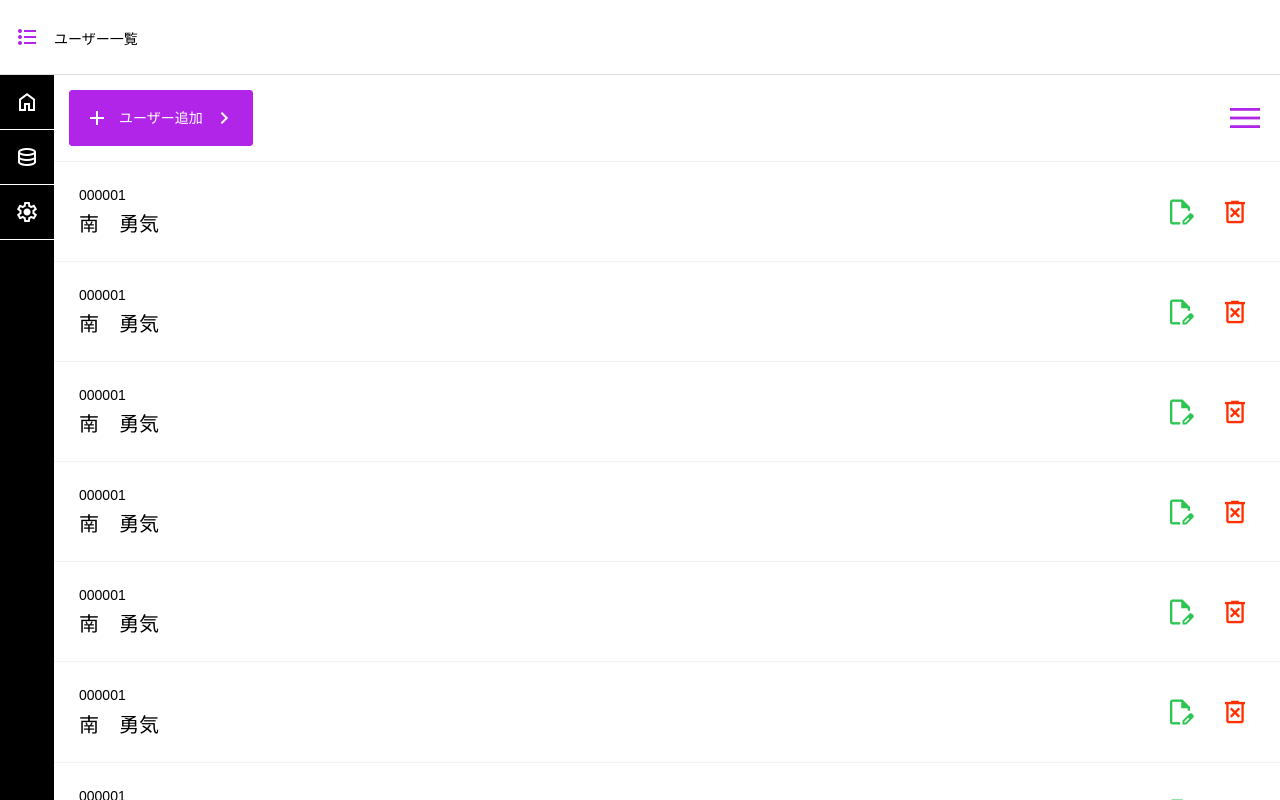
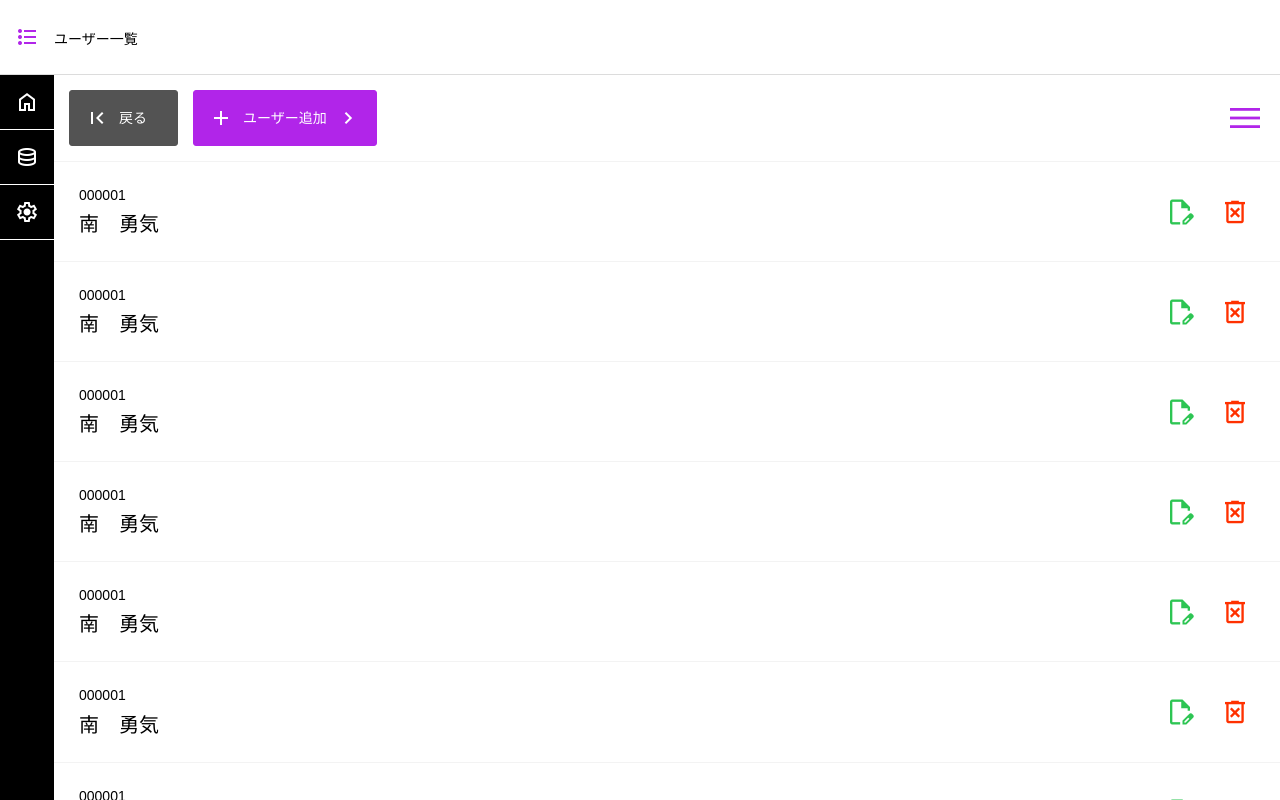
Before and after one commit to develop-y-minami/v-spa, a Vue app in the folder vite-project/: page /data-mgr/user in a window 1280 px wide. Built offline with nearby package versions, Linux system fonts and the light colour scheme.

Commit message:
ユーザー一覧に戻るボタンを追加

```diff
--- a/vite-project/src/assets/css/common/style.css
+++ b/vite-project/src/assets/css/common/style.css
@@ -2,6 +2,7 @@
     --color-violet: #b125e9;
     --color-red: #ff3100;
     --color-green: #2dc553;
+    --color-gray: #535353;
 }
 
 /***************************************************************
@@ -10,6 +11,7 @@
 .color-violet { color: var(--color-violet); }
 .color-red { color: var(--color-red); }
 .color-green { color: var(--color-green); }
+.color-gray { color: var(--color-gray); }
 
 /***************************************************************
 *   button
@@ -21,9 +23,9 @@
     padding: 15px;
     border-radius: 3px;
 }
-
 .button .name { flex: 1; }
 
+/* 紫色ボタン */
 .button.violet {
     color: white;
     border: solid 1px var(--color-violet);
@@ -34,6 +36,21 @@
     color: var(--color-violet);
     background-color: white;
 }
+
+/* 灰色ボタン */
+.button.gray {
+    color: white;
+    border: solid 1px var(--color-gray);
+    background-color: var(--color-gray);
+}
+
+.button.gray:hover {
+    color: var(--color-gray);
+    background-color: white;
+}
+
+/* 左にアイコンが存在するボタン */
+.button.left_icon { padding-right: 30px; }
 
 /***************************************************************
 *   body
--- a/vite-project/src/views/DataMgrUserList.vue
+++ b/vite-project/src/views/DataMgrUserList.vue
@@ -3,11 +3,17 @@
     <TemplateList>
         <!-- 一覧上部（左）に表示するコンテンツ -->
         <template #listTopLeft>
-            <a href="" class="button violet">
-                <span class="material-symbols-outlined">add</span>
-                <span class="name">ユーザー追加</span>
-                <span class="material-symbols-outlined">chevron_right</span>
-            </a>
+            <div class="listTopLeft">
+                <a href="" class="button left_icon gray">
+                    <span class="material-symbols-outlined">first_page</span>
+                    <span class="name">戻る</span>
+                </a>
+                <a href="" class="button violet">
+                    <span class="material-symbols-outlined">add</span>
+                    <span class="name">ユーザー追加</span>
+                    <span class="material-symbols-outlined">chevron_right</span>
+                </a>
+            </div>
         </template>
         <!-- 一覧上部（右）に表示するコンテンツ -->
         <template #listTopRight>
@@ -40,5 +46,8 @@
 </script>
 
 <style scoped>
-
+    .listTopLeft {
+        display: flex;
+        gap: 15px;
+    }
 </style>
```
